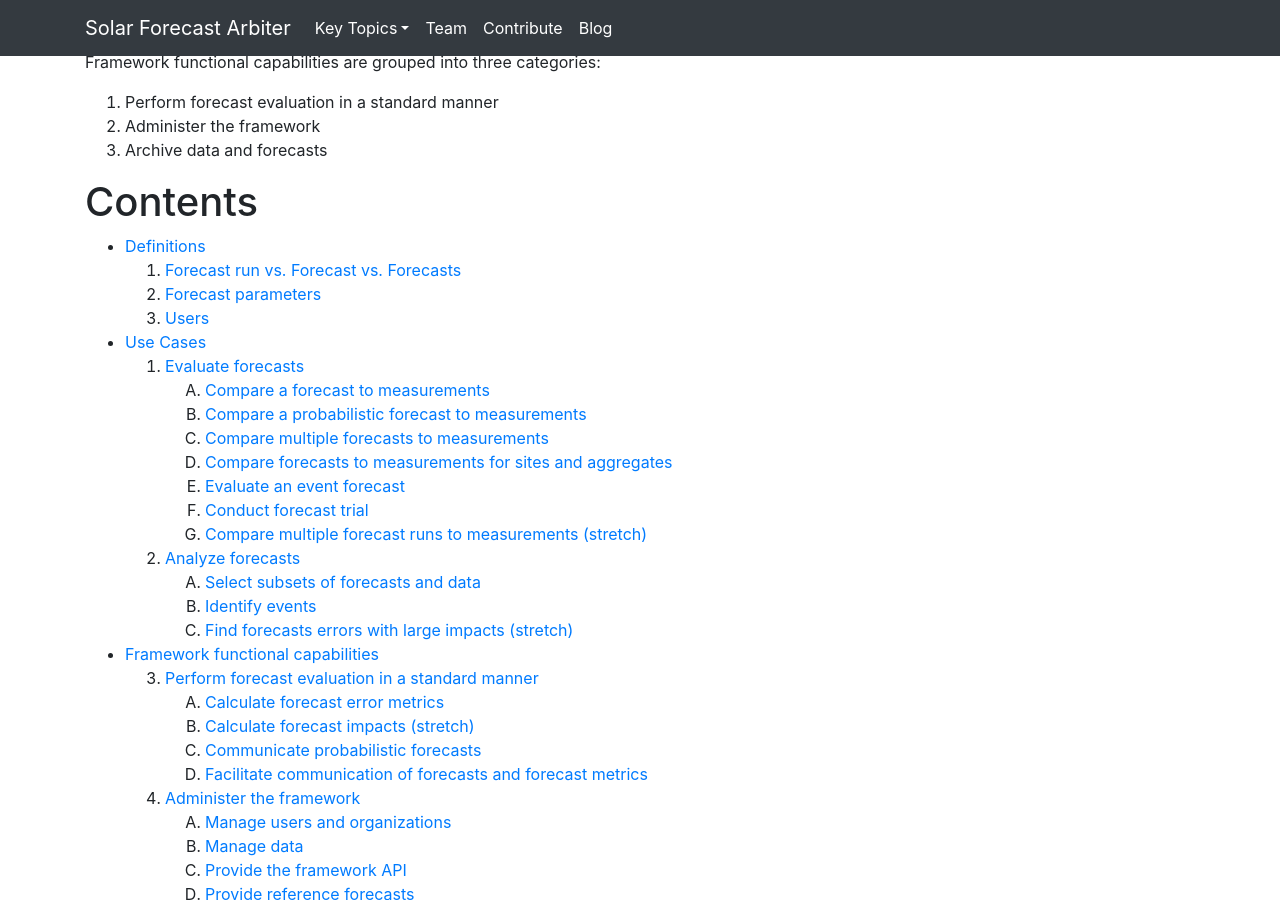
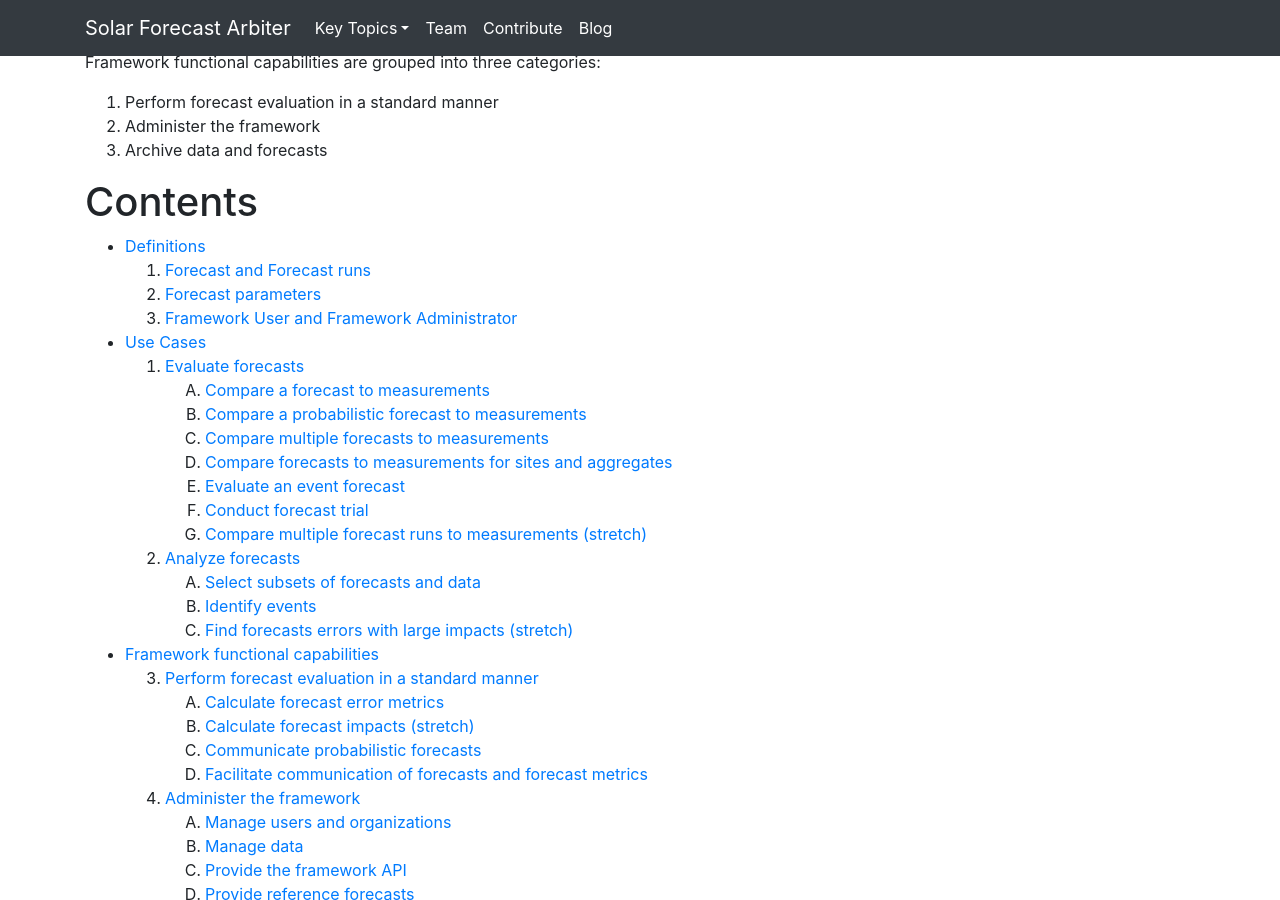
Before and after one commit to SolarArbiter/SolarArbiter.github.io, a Jekyll site: the page built from usecases.md, in a window 1280 px wide and 900 px high, scrolled down 376 px. Built offline with Jekyll 4.4.1, drawn with Linux system fonts in a browser that asks for light colours; comment, search, counter and statistics services are not loaded; our own code applies the rules of GitHub Pages for plain Markdown files.

Commit message:
make contents consistent with sections

```diff
--- a/usecases.md
+++ b/usecases.md
@@ -26,16 +26,16 @@
 <ul>
   <li><a href="#definitions">Definitions</a></li>
     <ol>
-      <li><a href="#forecastdef">Forecast run vs. Forecast vs. Forecasts</a></li>
+      <li><a href="#forecastdef">Forecast and Forecast runs</a></li>
       <li><a href="#forecastparams">Forecast parameters</a></li>
-      <li><a href="#users">Users</a></li>
+      <li><a href="#users">Framework User and Framework Administrator</a></li>
     </ol>
   <li><a href="#usecases">Use Cases</a></li>
     <ol>
       <li><a href="#evaluatefx">Evaluate forecasts</a></li>
         <ol type="A">
           <li><a href="#uc1A">Compare a forecast to measurements</a></li>
-          <li><a href="#uc1B"> Compare a probabilistic forecast to measurements</a></li>
+          <li><a href="#uc1B">Compare a probabilistic forecast to measurements</a></li>
           <li><a href="#uc1C">Compare multiple forecasts to measurements</a></li>
           <li><a href="#uc1D">Compare forecasts to measurements for sites and aggregates</a></li>
           <li><a href="#uc1E">Evaluate an event forecast</a></li>
```
